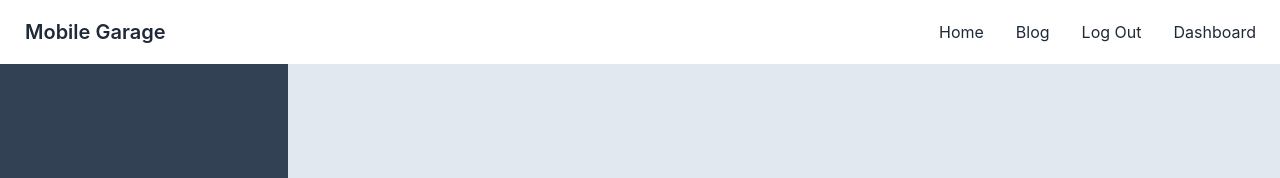
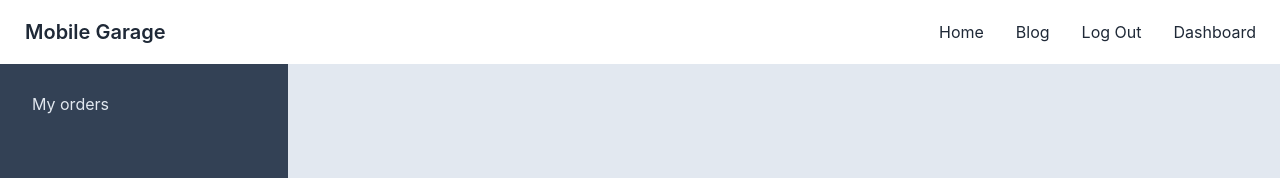
Before and after one commit to tauhid880/Mobile_Garage_Client, a React (Create React App) app: page /dashboard in a window 1280 px wide. Shown: the top 178 px of the page. Built offline with nearby package versions, Linux system fonts and the light colour scheme; no server answers; sample sign-in values are in the browser's storage.

Commit message:
final commit

```diff
--- a/src/Pages/Login/Login.js
+++ b/src/Pages/Login/Login.js
@@ -63,7 +63,7 @@ const Login = () => {
   };
   const saveUser = (name, email, role) => {
     const user = { name, email, role };
-    fetch(`http://localhost:5000/users`, {
+    fetch(`${process.env.REACT_APP_API_URL}/users`, {
       method: "POST",
       headers: { "content-type": "application/json" },
       body: JSON.stringify(user),
--- a/src/Pages/Signup/Signup.js
+++ b/src/Pages/Signup/Signup.js
@@ -47,7 +47,7 @@ const Signup = () => {
 
   const saveUser = (name, email, role) => {
     const user = { name, email, role };
-    fetch(`http://localhost:5000/users`, {
+    fetch(`${process.env.REACT_APP_API_URL}/users`, {
       method: "POST",
       headers: { "content-type": "application/json" },
       body: JSON.stringify(user),
--- a/src/layout/DashboardLayout.js
+++ b/src/layout/DashboardLayout.js
@@ -26,27 +26,23 @@ const DashboardLayout = () => {
         <div className="drawer-side">
           <label htmlFor="dashboard-drawer" className="drawer-overlay"></label>
           <ul className="menu p-4 w-72 text-slate-200 bg-slate-700">
-            {isBuyer ? (
-              <>
-                <li>
-                  <Link to="/dashboard/myorder">My orders</Link>
-                </li>
-              </>
-            ) : null}
-
-            {isSeller ? (
-              <>
+            <div>
+              <li>
+                <Link to="/dashboard/myorder">My orders</Link>
+              </li>
+            </div>
+            {isSeller && !isBuyer && (
+              <div>
                 <li>
                   <Link to="/dashboard/addproduct">Add A product</Link>
                 </li>
                 <li>
                   <Link to="/dashboard/myproducts">My Products</Link>
                 </li>
-              </>
-            ) : null}
-
-            {isAdmin ? (
-              <>
+              </div>
+            )}
+            {isAdmin && !isSeller && !isBuyer && (
+              <div>
                 <li>
                   <Link to="/dashboard/allsellers">All Sellers</Link>
                 </li>
@@ -56,8 +52,8 @@ const DashboardLayout = () => {
                 <li>
                   <Link to="/dashboard/reporteditems">Reported Items</Link>
                 </li>
-              </>
-            ) : null}
+              </div>
+            )}
           </ul>
         </div>
       </div>
```
Also changed, not shown: firebase.json (added), 1 other file (tests, documents, lock files or other folders).
